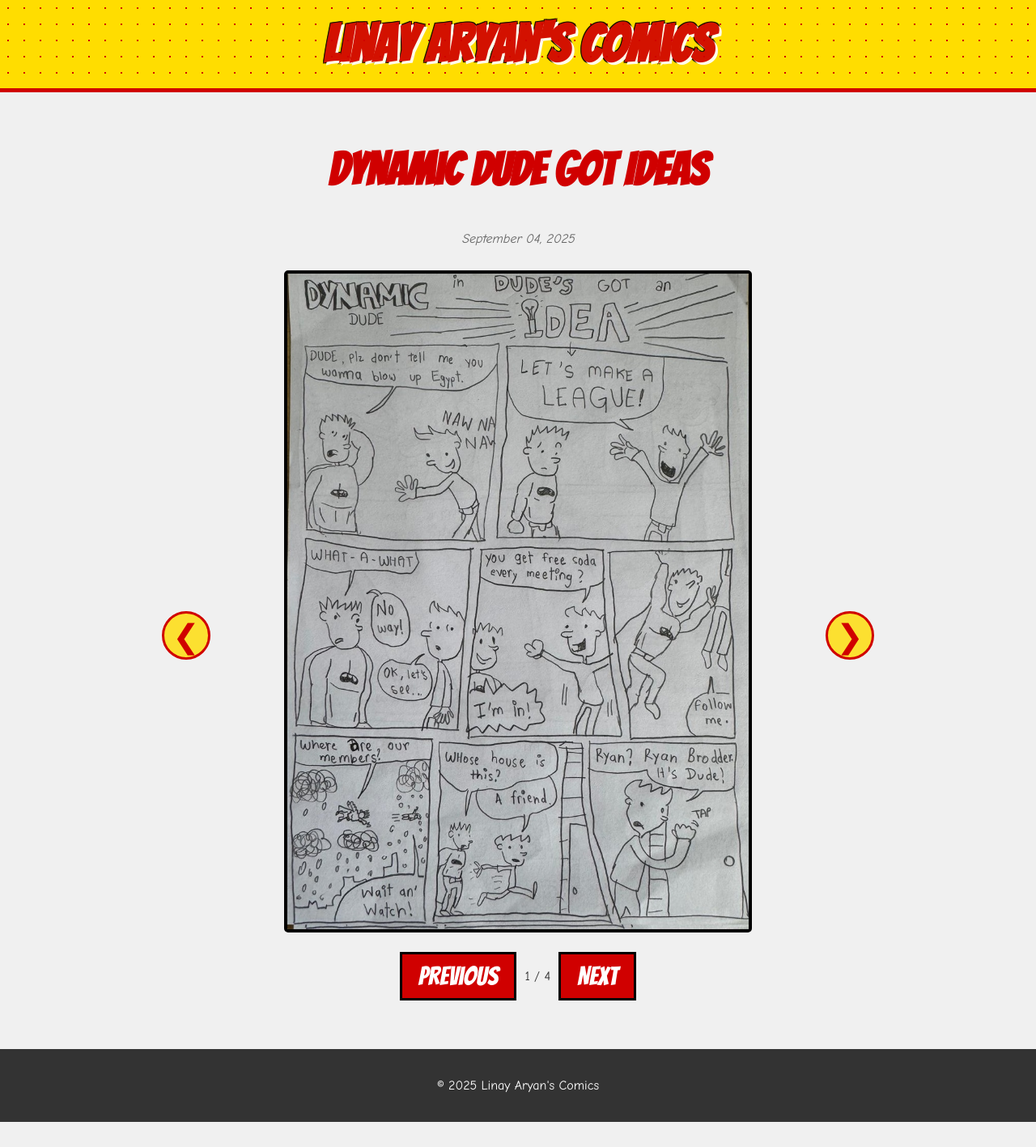
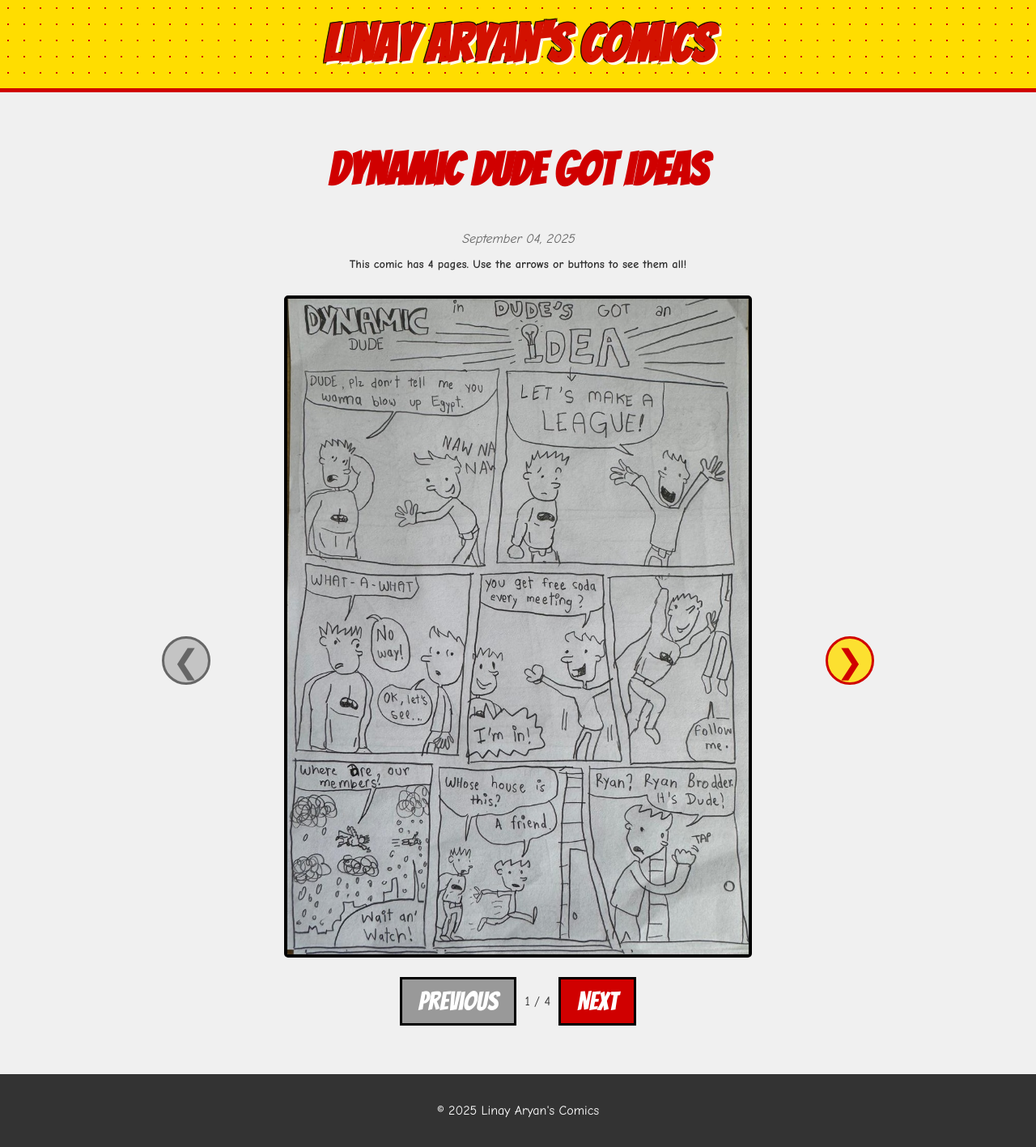
Before and after one commit to harishbn/linay-comics, a Jekyll site: the page built from _comics/comic1.md, in a window 1280 px wide. Shown: the whole page at 81% size. Built offline with Jekyll 4.4.1, drawn with Linux system fonts in a browser that asks for light colours; before the commit the page ends 1386 px from its top, so only the background shows below that.

Commit message:
Feat: Add disabled styles for gallery buttons

```diff
--- a/_layouts/comic.html
+++ b/_layouts/comic.html
@@ -4,6 +4,7 @@ layout: default
 <article class="comic-page">
   <h2>{{ page.title }}</h2>
   <p class="comic-date">{{ page.date | date: "%B %d, %Y" }}</p>
+  <p class="comic-strips-count">This comic has {{ page.strips | size }} pages. Use the arrows or buttons to see them all!</p>
 
   <div class="strip-gallery">
     <div class="strips-container">
--- a/assets/css/style.css
+++ b/assets/css/style.css
@@ -113,7 +113,15 @@ body.homepage header h1 {
     text-align: center;
     font-style: italic;
     color: #666;
+    margin-bottom: 10px;
+}
+
+.comic-strips-count {
+    text-align: center;
+    font-size: 0.9rem;
+    color: #333;
     margin-bottom: 30px;
+    font-weight: bold;
 }
 
 .strip-gallery {
@@ -160,6 +168,12 @@ body.homepage header h1 {
     background-color: #ff4d4d;
 }
 
+.gallery-nav button:disabled,
+.gallery-nav button:disabled:hover {
+    background-color: #999;
+    cursor: not-allowed;
+}
+
 .arrow {
     position: absolute;
     top: 50%;
@@ -184,6 +198,14 @@ body.homepage header h1 {
     border-color: #000;
 }
 
+.arrow:disabled,
+.arrow:disabled:hover {
+    background-color: rgba(153, 153, 153, 0.5);
+    color: #666;
+    border-color: #666;
+    cursor: not-allowed;
+}
+
 .arrow.prev {
     left: 10px;
 }
```
